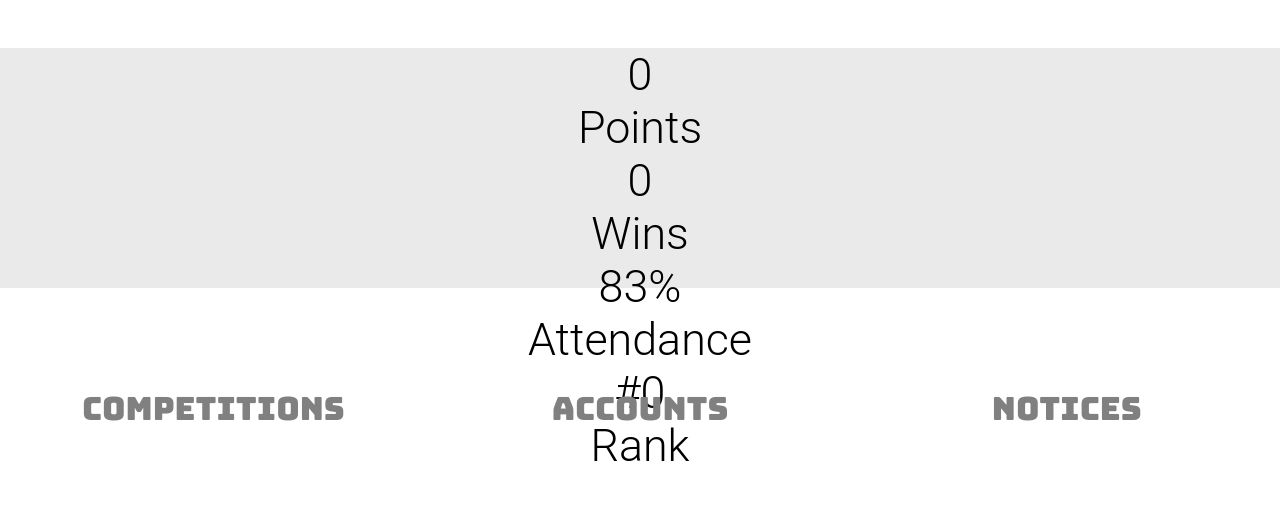
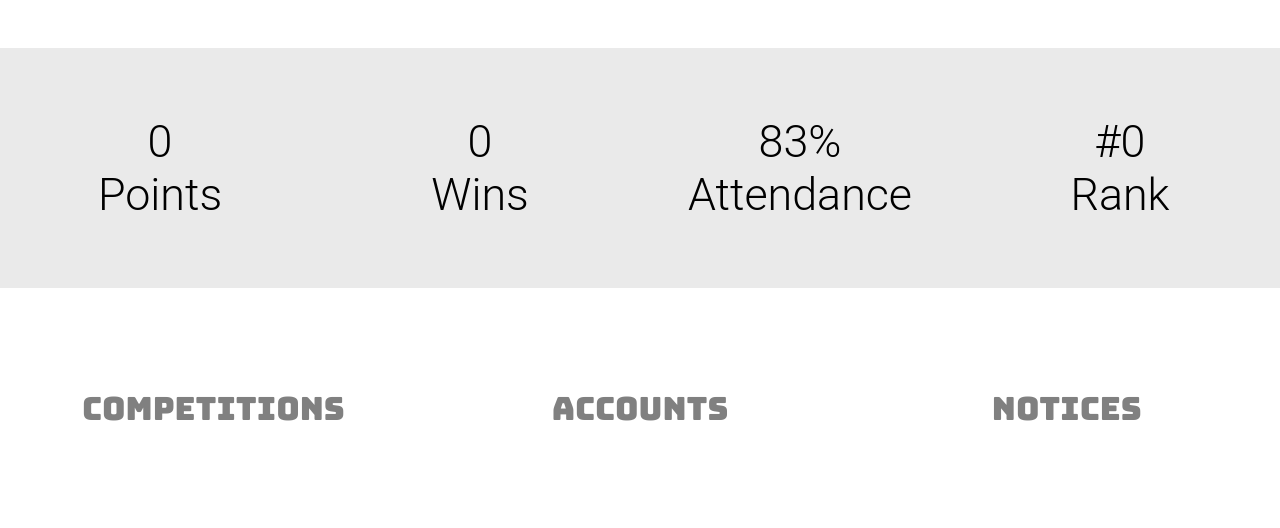
Before and after one commit to Samdvich/CompUI, a PHP site: page /summary.php in a window 1280 px wide. Shown: the part 144-672 px from the top of the page. Run offline with PHP 8.4, Linux system fonts and the light colour scheme; the visitor is signed in with stand-in values (Sample User, id 1).

Commit message:
Summary panel info divider (minification fix)
Fixes #4 - a typo in the CSS for the info divider broke it.

```diff
--- a/summary.php
+++ b/summary.php
@@ -83,7 +83,7 @@
 
       .header { grid-row: 1; grid-column: 1 / 4; display: flex; justify-content: center; align-items: center; background-color: <?php echo $house_color; ?>; height: 100%;width: 100%; font-family: 'Bungee', regular; font-size: 350%; color: white; }
 
-      .info { display: grid; grid-row: 3; grid-column: 1 / 4; background-color: #EAEAEA; grid-template-columns: 25% 25% 25% 25; font-family: Roboto; font-weight: 300; font-size: 80%; }
+      .info { display: grid; grid-row: 3; grid-column: 1 / 4; background-color: #EAEAEA; grid-template-columns: 25% 25% 25% 25%; font-family: Roboto; font-weight: 300; font-size: 80%; }
 
       span { all: unset; display: grid; text-align: center; align-items: center; font-size: 350%; }
 
```
Also changed, not shown: README.md.
